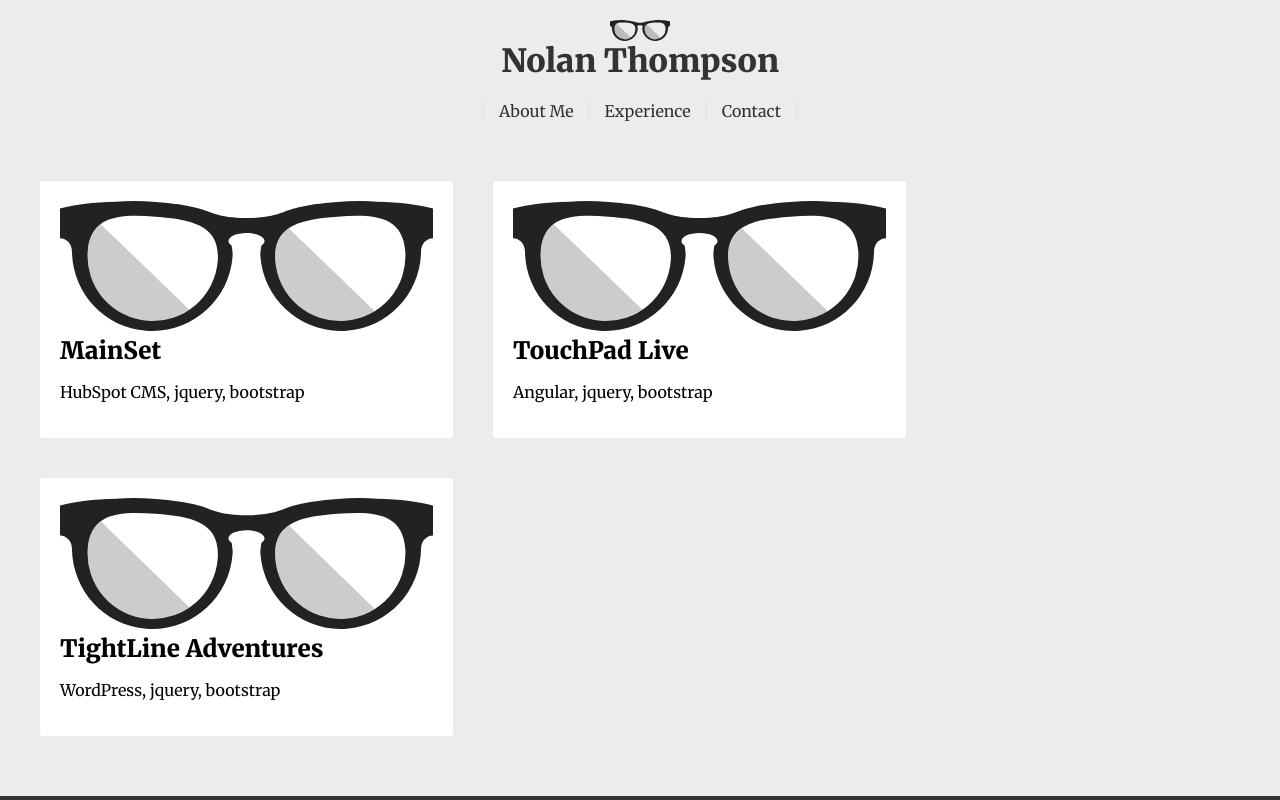
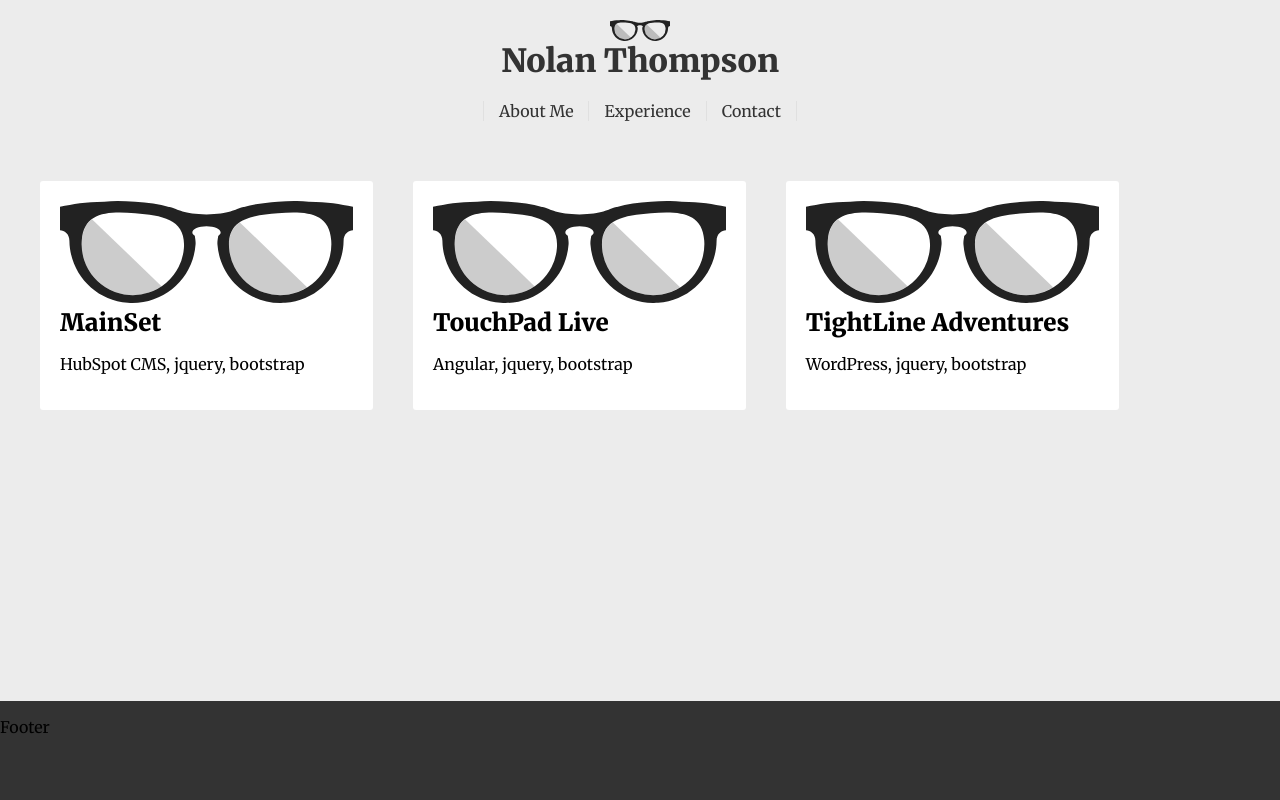
Before and after one commit to r3dscar3/React-Portfolio, a React app: page / in a window 1280 px wide. Shown: the top 800 px of the page. Built offline with nearby package versions, Linux system fonts and the light colour scheme.

Commit message:
home page

```diff
--- a/src/styles/app.scss
+++ b/src/styles/app.scss
@@ -1,5 +1,9 @@
 @import './includes/_sass-includes';
 @import './debug-css.scss';
+
+* {
+	box-sizing: border-box;
+}
 
 html,
 body {
--- a/src/views/pages/home/styles.scss
+++ b/src/views/pages/home/styles.scss
@@ -8,7 +8,7 @@
 		.project {
 			margin: 20px;
 			padding: 20px;
-			flex: 0 0 calc(33.3% - 40px);
+			flex: 0 0 calc(33.3% - 80px);
 			background-color: #fff;
 			border-radius: 3px;
 
```
